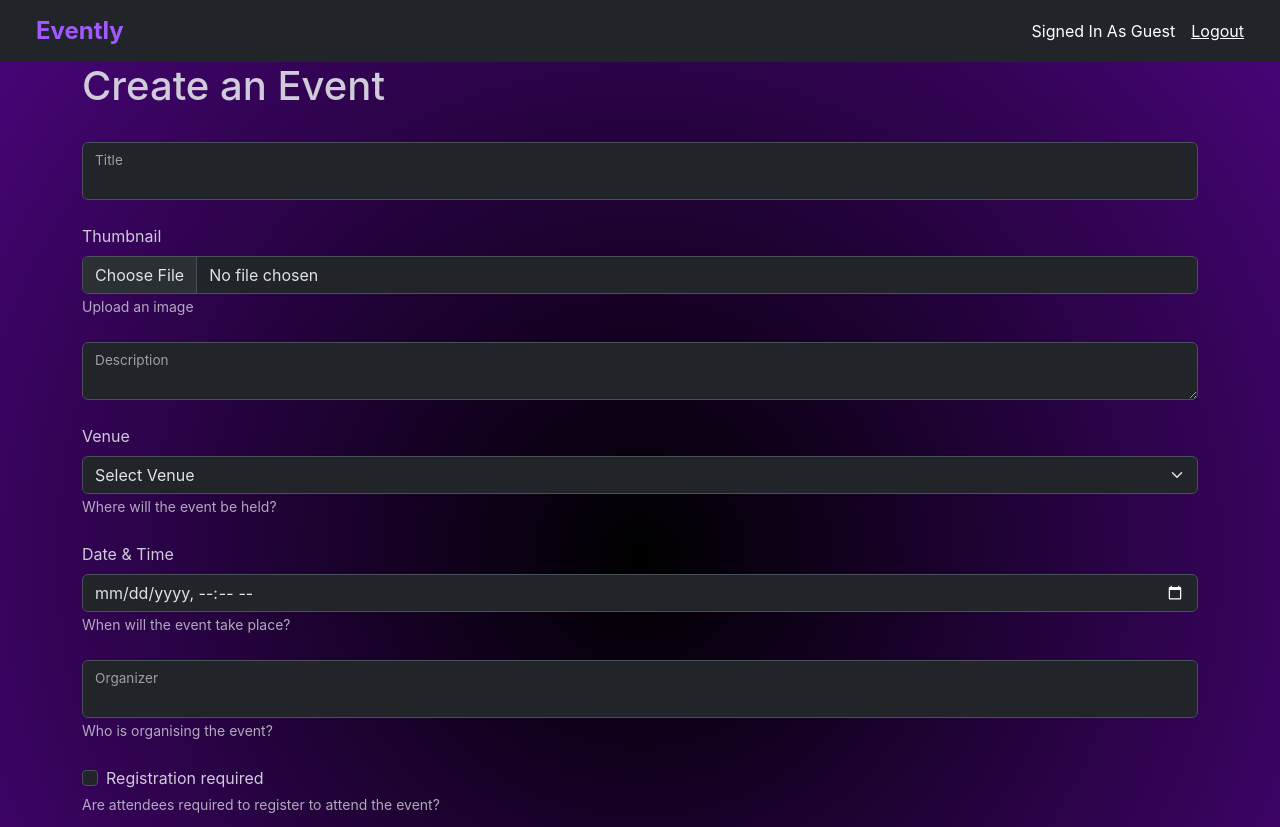
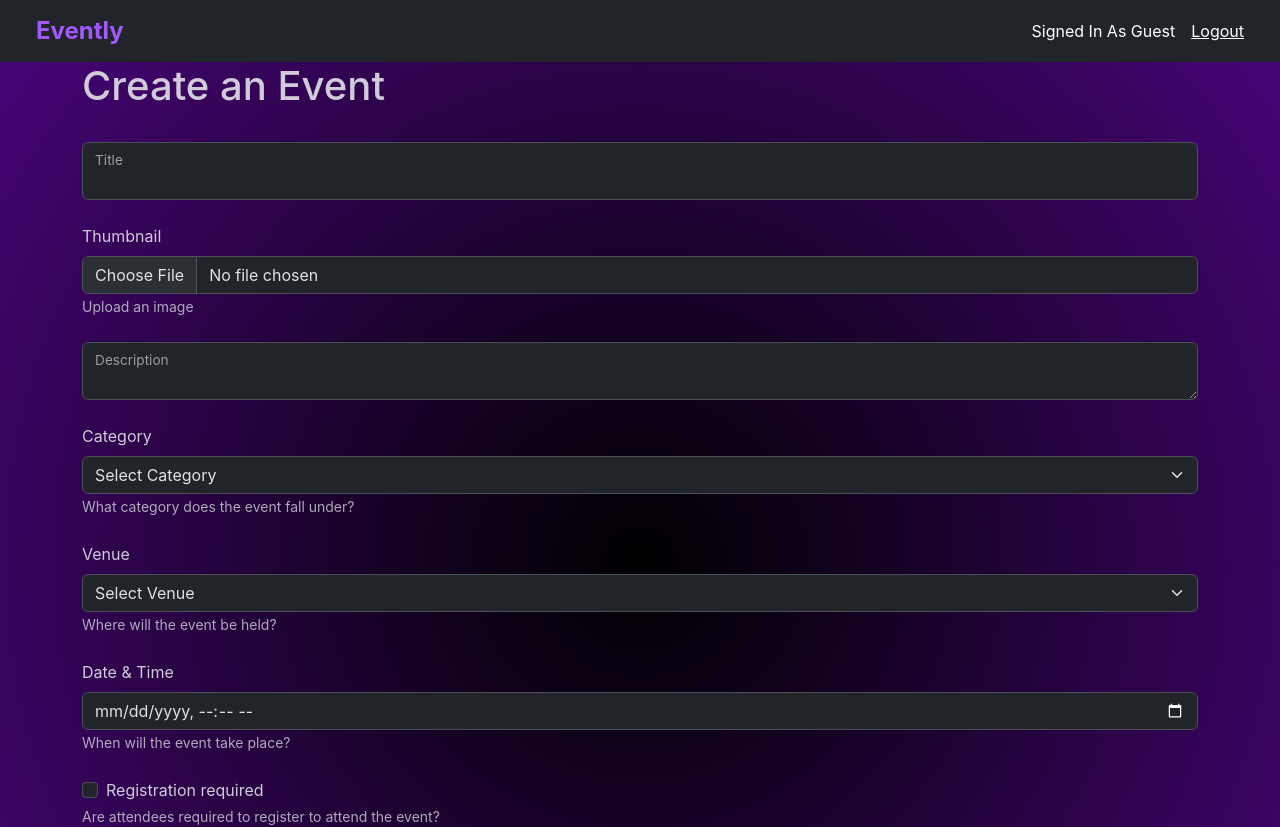
Before and after one commit to HadiAlmayyad/evently-v1-webapp-react, a React (Create React App) app: page /create-event in a window 1280 px wide. Shown: the top 827 px of the page. Built offline with nearby package versions, Linux system fonts and the light colour scheme.

Commit message:
Update EventManagePage.js
- Added category field
- Made the organizer field get set automatically
- Added id in the request body
- Specified "Content-Type" request header in onEventSubmit

```diff
--- a/src/pages/EventManage/EventManagePage.js
+++ b/src/pages/EventManage/EventManagePage.js
@@ -8,6 +8,7 @@ function EventManagePage()
 {
 	const [ showPreview, setShowPreview ] = useState( false );
 	const [ registrationMethodEnabled, setRegistrationMethodEnabled ] = useState( false );
+	const eventlyEventsAPI = "http://localhost:8000/api/events";
 
 	const openPreview = function()
 	{
@@ -19,34 +20,46 @@ function EventManagePage()
 		setShowPreview( false )
 	};
 
-	const onEventSubmit = function( event )
+	const onEventSubmit = async function( event )
 	{
 		event.preventDefault();
 		const form = event.target;
 		const formData = new FormData( form );
+		const response = await fetch( eventlyEventsAPI );
+		const eventlyEvents = await response.json();
 
-		fetch( "http://localhost:8000/api/events",
+		fetch( eventlyEventsAPI,
 		{
 			method: "POST",
-			body:
+			headers: { "Content-Type": "application/json" },
+			body: JSON.stringify(
 			{
+				id: eventlyEvents.length,
 				title: formData.get( "title" ),
-				thumbnail: formData.get( "thumbnail" ),
+				thumbnail: null, //formData.get( "thumbnail" ),
 				description: formData.get( "description" ),
+				category: formData.get( "category" ),
 				venue: formData.get( "venue" ),
 				datetime: formData.get( "datetime" ),
-				organizer: formData.get( "organizer" ),
 				registrationRequired: formData.get( "registrationRequired" ),
 				registrationMethod: formData.get( "registrationMethod" ),
-			},
+				organizer: JSON.parse( localStorage.getItem("user") )["fullName"],
+			}),
 		})
 		.then( function( response )
 		{
-			alert( "Event submitted ssucessfully!" );
+			if ( response.status === 201 )
+			{
+				alert( "Event submitted sucessfully!" );
+			}
+			else
+			{
+				alert( "There was an error submitting the event." );
+			}
 		})
 		.catch( function( error )
 		{
-			alert( "There was an error submitting the event: ", error );
+			alert( "There was an error connecting to the server." );
 		});
 	};
 
@@ -86,6 +99,16 @@ function EventManagePage()
 					<br/>
 					<Row>
 						<Form.Group>
+							<Form.Label>Category</Form.Label>
+							<Form.Select name="category" required>
+								<option>Select Category</option>
+							</Form.Select>
+							<Form.Text>What category does the event fall under?</Form.Text>
+						</Form.Group>
+					</Row>
+					<br/>
+					<Row>
+						<Form.Group>
 							<Form.Label>Venue</Form.Label>
 							<Form.Select name="venue" required>
 								<option>Select Venue</option>
@@ -99,15 +122,6 @@ function EventManagePage()
 							<Form.Label required>Date & Time</Form.Label>
 							<Form.Control name="datetime" type="datetime-local" min={`${minimumDate.toISOString().split( "T" )[0]}T00:00`} step={300} required/>
 							<Form.Text>When will the event take place?</Form.Text>
-						</Form.Group>
-					</Row>
-					<br/>
-					<Row>
-						<Form.Group>
-							<FloatingLabel label="Organizer">
-								<Form.Control name="organizer"/>
-							</FloatingLabel>
-							<Form.Text>Who is organising the event?</Form.Text>
 						</Form.Group>
 					</Row>
 					<br/>
```
